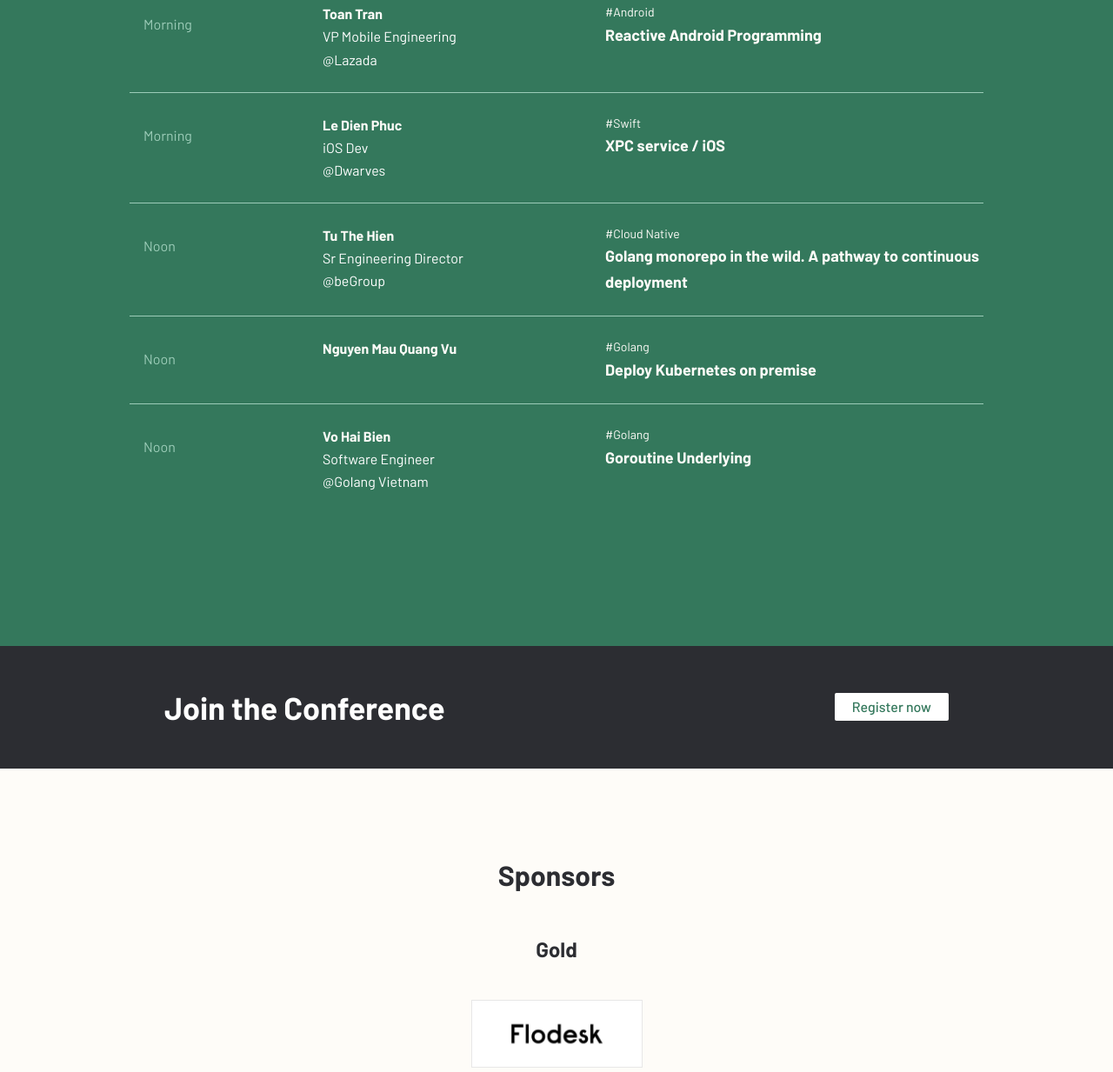
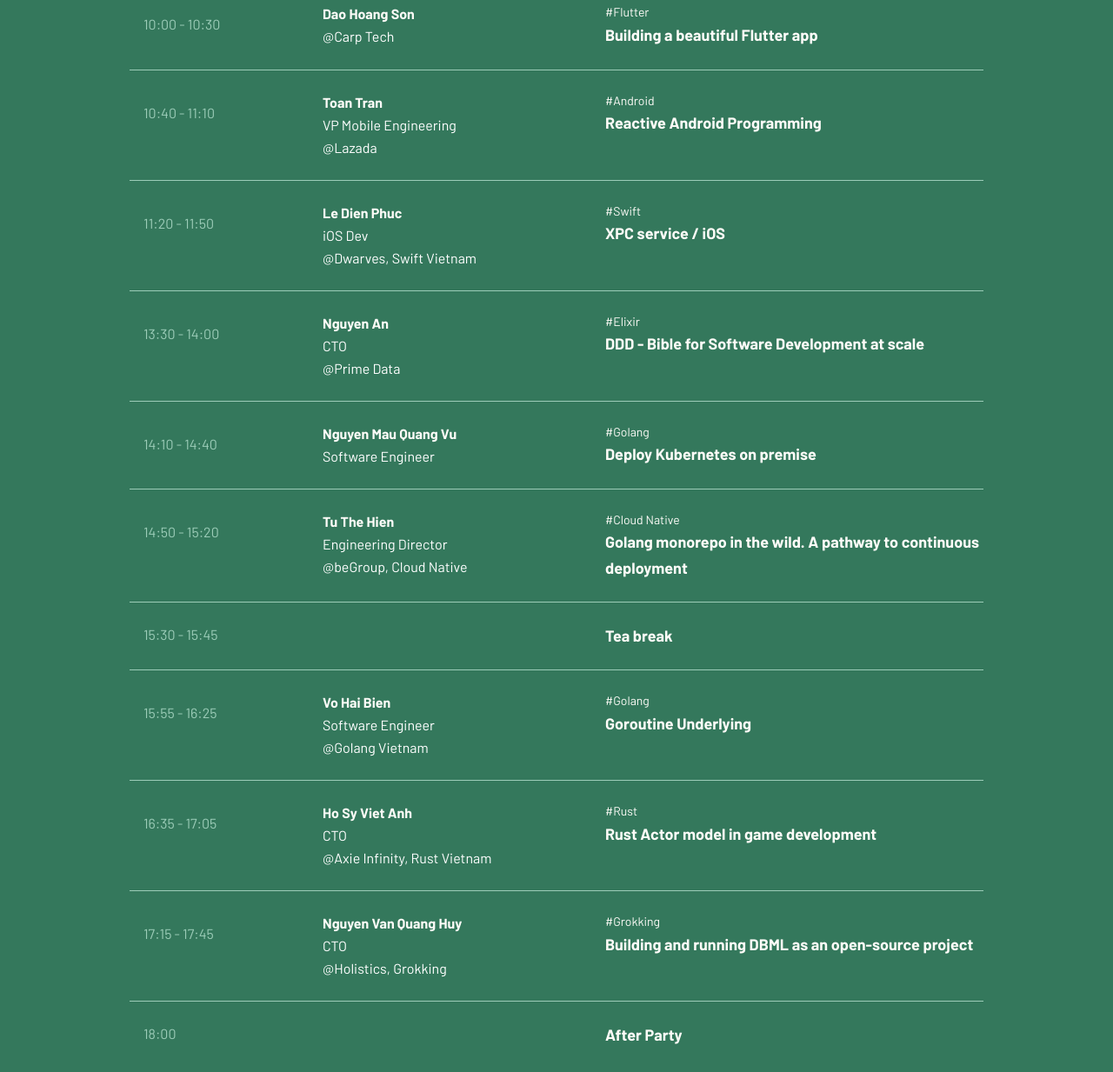
Before and after one commit to webuild-community/webuild.community, a Gatsby site: page /webuild-day in a window 1280 px wide. Shown: the part 2520-3753 px from the top of the page at 87% size. Built offline with nearby package versions, Linux system fonts and the light colour scheme; Gatsby itself is replaced by a stand-in of ours; what tailwindcss-transitions would draw is missing.

Commit message:
feat: update schedule & add community section (#25)

```diff
--- a/src/containers/home/Community.jsx
+++ b/src/containers/home/Community.jsx
@@ -12,6 +12,7 @@
 import geekyImg from 'assets/images/communities/geeky.jpg';
 import javascriptImg from 'assets/images/communities/js.jpg';
 import gdgVietnamImg from 'assets/images/communities/gdg.jpg';
+import grokkingImg from 'assets/images/communities/grokking.jpg';
 
 const CommunitySection = () => (
   <section id="community" className="sm:py-12 py-10 lg:py-24 lg:mb-24 mb-8">
@@ -19,7 +20,7 @@
       <div className="text-center mb-10">
         <H3 className="mb-2">Community</H3>
         <p className="text-gray-700 sm:text-lg px-3">
-          We started as many different meetup groups
+          With support from different groups
         </p>
       </div>
 
@@ -38,7 +39,7 @@
           {
             title: 'Rust Vietnam',
             imgUrl: rustImg,
-            href: '#'
+            href: 'https://www.facebook.com/vietnam.rust/'
           },
           {
             title: 'Android Cafein',
@@ -69,6 +70,11 @@
             title: 'Google Developer Group Vietnam',
             imgUrl: gdgVietnamImg,
             href: 'https://www.facebook.com/gdgviet/'
+          },
+          {
+            title: 'Grokking',
+            imgUrl: grokkingImg,
+            href: 'https://www.facebook.com/grokking.vietnam'
           }
         ]}
       />
--- a/src/containers/webuild-day/CTASupport.jsx
+++ b/src/containers/webuild-day/CTASupport.jsx
@@ -4,7 +4,7 @@
 
 const CTASupport = () => {
   return (
-    <section className="py-16 lg:py-24 text-center">
+    <section className="pb-16 lg:pb-24 text-center">
       <Container>
         <p className="text-gray-800 text-2xl font-bold mb-6 sm:px-24 leading-tight">
           Interested in joining our roster of the best and brightest sponsors
--- a/src/containers/webuild-day/Schedule.jsx
+++ b/src/containers/webuild-day/Schedule.jsx
@@ -4,66 +4,120 @@
 
 const listSchedule = [
   {
-    time: 'Morning',
+    time: '9:00 - 9:10',
+    name: 'Han Ngo',
+    position: 'Software Engineer',
+    at: '',
+    tag: '#WeBuild',
+    title: 'WeBuild Community in 2020',
+    description: ''
+  },
+  {
+    time: '9:20 - 9:50',
     name: 'Thuy Phan',
     position: 'Mobile Developer',
     at: '@Line',
-    tag: 'Android',
+    tag: '#Android',
     title: 'Dependency injection with Hilt',
     description: ''
   },
   {
-    time: 'Morning',
+    time: '10:00 - 10:30',
     name: 'Dao Hoang Son',
     position: '',
     at: '@Carp Tech',
-    tag: 'Flutter',
+    tag: '#Flutter',
     title: 'Building a beautiful Flutter app',
     description: ''
   },
   {
-    time: 'Morning',
+    time: '10:40 - 11:10',
     name: 'Toan Tran',
     position: 'VP Mobile Engineering',
     at: '@Lazada',
-    tag: 'Android',
+    tag: '#Android',
     title: 'Reactive Android Programming',
     description: ''
   },
   {
-    time: 'Morning',
+    time: '11:20 - 11:50',
     name: 'Le Dien Phuc',
     position: 'iOS Dev',
-    at: '@Dwarves',
-    tag: 'Swift',
+    at: '@Dwarves, Swift Vietnam',
+    tag: '#Swift',
     title: 'XPC service / iOS',
     description: ''
   },
   {
-    time: 'Noon',
+    time: '13:30 - 14:00',
+    name: 'Nguyen An',
+    position: 'CTO',
+    at: '@Prime Data',
+    tag: '#Elixir',
+    title: 'DDD - Bible for Software Development at scale',
+    description: ''
+  },
+  {
+    time: '14:10 - 14:40',
+    name: 'Nguyen Mau Quang Vu',
+    position: 'Software Engineer',
+    at: '',
+    tag: '#Golang',
+    title: 'Deploy Kubernetes on premise',
+    description: ''
+  },
+  {
+    time: '14:50 - 15:20',
     name: 'Tu The Hien',
-    position: 'Sr Engineering Director',
-    at: '@beGroup',
-    tag: 'Cloud Native',
+    position: 'Engineering Director',
+    at: '@beGroup, Cloud Native',
+    tag: '#Cloud Native',
     title: 'Golang monorepo in the wild. A pathway to continuous deployment',
     description: ''
   },
   {
-    time: 'Noon',
-    name: 'Nguyen Mau Quang Vu',
+    time: '15:30 - 15:45',
+    name: '',
     position: '',
     at: '',
-    tag: 'Golang',
-    title: 'Deploy Kubernetes on premise',
+    tag: '',
+    title: 'Tea break',
     description: ''
   },
   {
-    time: 'Noon',
+    time: '15:55 - 16:25',
     name: 'Vo Hai Bien',
     position: 'Software Engineer',
     at: '@Golang Vietnam',
-    tag: 'Golang',
+    tag: '#Golang',
     title: 'Goroutine Underlying',
+    description: ''
+  },
+  {
+    time: '16:35 - 17:05',
+    name: 'Ho Sy Viet Anh',
+    position: 'CTO',
+    at: '@Axie Infinity, Rust Vietnam',
+    tag: '#Rust',
+    title: 'Rust Actor model in game development',
+    description: ''
+  },
+  {
+    time: '17:15 - 17:45',
+    name: 'Nguyen Van Quang Huy',
+    position: 'CTO',
+    at: '@Holistics, Grokking',
+    tag: '#Grokking',
+    title: 'Building and running DBML as an open-source project',
+    description: ''
+  },
+  {
+    time: '18:00',
+    name: '',
+    position: '',
+    at: '',
+    tag: '',
+    title: 'After Party',
     description: ''
   }
 ];
@@ -93,8 +147,10 @@
                   )}
                 >
                   <div
-                    className=" ml-0 w-2/5 md:ml-4 mt-3"
-                    style={{ color: '#9CCCB8' }}
+                    className={classnames(
+                      'ml-0 w-2/5 md:ml-4 text-subprimary',
+                      name && 'mt-3'
+                    )}
                   >
                     {time}
                   </div>
@@ -106,7 +162,7 @@
                     </div>
                   </div>
                   <div className="w-full md:ml-16 mt-8 md:mt-0">
-                    <p className="text-sm">#{tag}</p>
+                    <p className="text-sm">{tag}</p>
                     <p className="text-lg font-bold">{title}</p>
                     <p className="text-lg" style={{ color: '#C5DFD1' }}>
                       {description}
--- a/src/containers/webuild-day/Sponsors.jsx
+++ b/src/containers/webuild-day/Sponsors.jsx
@@ -4,31 +4,49 @@
 import flodeskImg from 'assets/images/webuild-day/sponsors/flodesk.png';
 import xImg from 'assets/images/webuild-day/sponsors/x.png';
 import nfqImg from 'assets/images/webuild-day/sponsors/nfq.png';
+import beImg from 'assets/images/webuild-day/sponsors/be.png';
+import axieImg from 'assets/images/webuild-day/sponsors/axie.png';
+import dwarvesImg from 'assets/images/webuild-day/sponsors/dwarves.png';
 
 const listGoldSponsors = [
   {
     title: 'flodesk',
     imgUrl: flodeskImg,
-    href: '#'
+    href: 'https://flodesk.com'
+  },
+  {
+    title: 'be',
+    imgUrl: beImg,
+    href: 'https://be.com.vn'
+  },
+  {
+    title: 'axie',
+    imgUrl: axieImg,
+    href: 'https://axieinfinity.com'
   }
 ];
 
 const listSilverSponsors = [
   {
-    title: 'x',
+    title: 'codelink',
     imgUrl: xImg,
-    href: '#'
+    href: 'https://www.codelink.io'
   },
   {
     title: 'nfq',
     imgUrl: nfqImg,
-    href: '#'
+    href: 'https://www.nfq.asia'
+  },
+  {
+    title: 'dwarves',
+    imgUrl: dwarvesImg,
+    href: 'https://dwarves.foundation'
   }
 ];
 
 const Sponsors = () => {
   return (
-    <section className="py-16 lg:py-24 text-gray-800 text-center font-normal">
+    <section className="pt-16 lg:pt-24 text-gray-800 text-center font-normal">
       <Container>
         <div className="mb-6">
           <h1 className="text-3xl font-bold mb-10">Sponsors</h1>
--- a/src/containers/webuild-day/index.jsx
+++ b/src/containers/webuild-day/index.jsx
@@ -7,6 +7,7 @@
 import CTAJoin from './CTAJoin';
 import Schedule from './Schedule';
 import Sponsors from './Sponsors';
+import Community from '../home/Community';
 import CTASupport from './CTASupport';
 import ticketImg from 'assets/images/webuild-day/ticket.svg';
 import SEO from 'components/seo';
@@ -32,6 +33,7 @@
     <Schedule />
     <CTAJoin />
     <Sponsors />
+    <Community />
     <CTASupport />
     <div
       className="fixed bottom-0 right-0 z-50"
```
Also changed, not shown: src/assets/images/communities/grokking.jpg (added), src/assets/images/webuild-day/sponsors/axie.png (added), src/assets/images/webuild-day/sponsors/be.png (added), src/assets/images/webuild-day/sponsors/dwarves.png (added).
